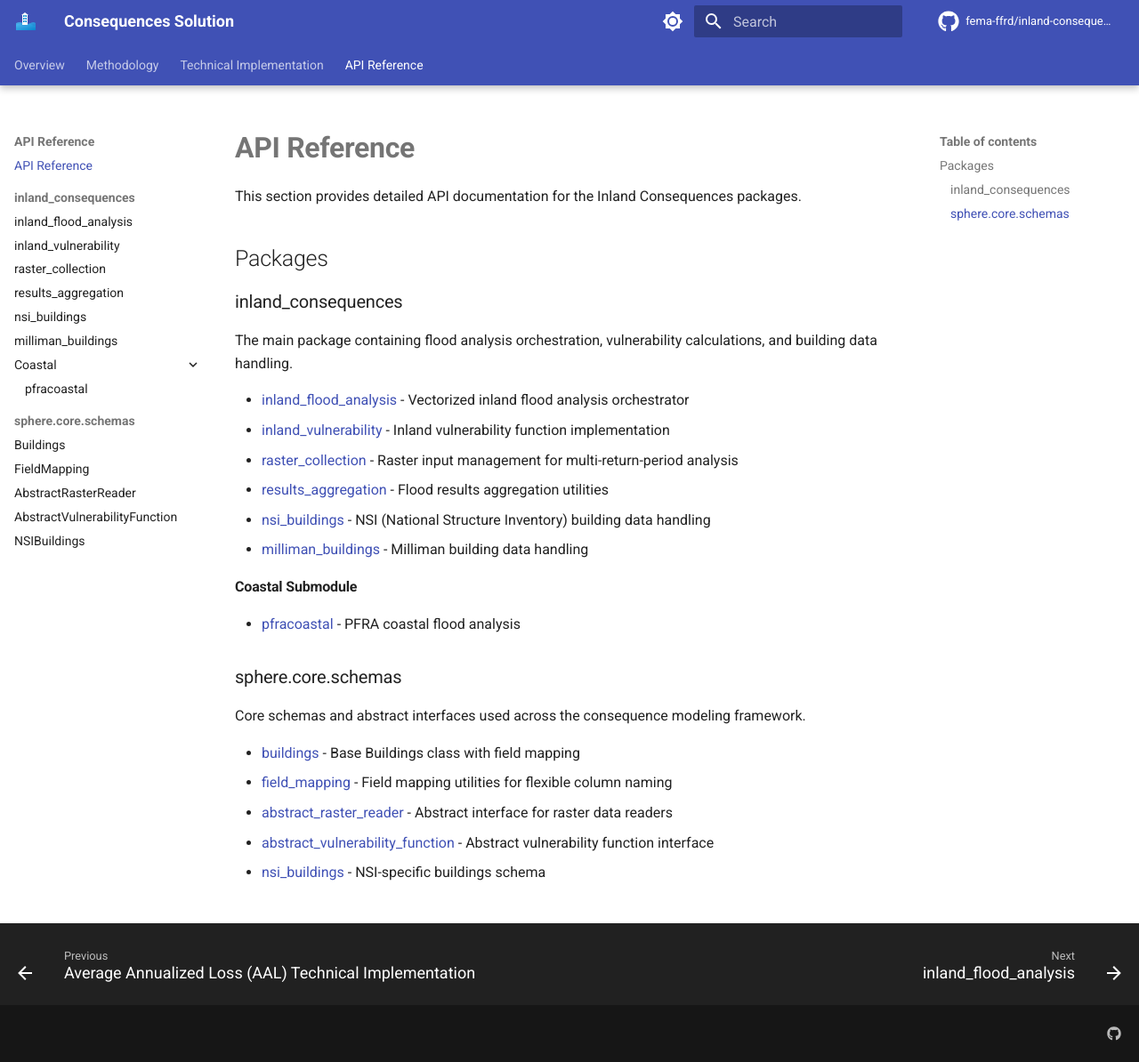
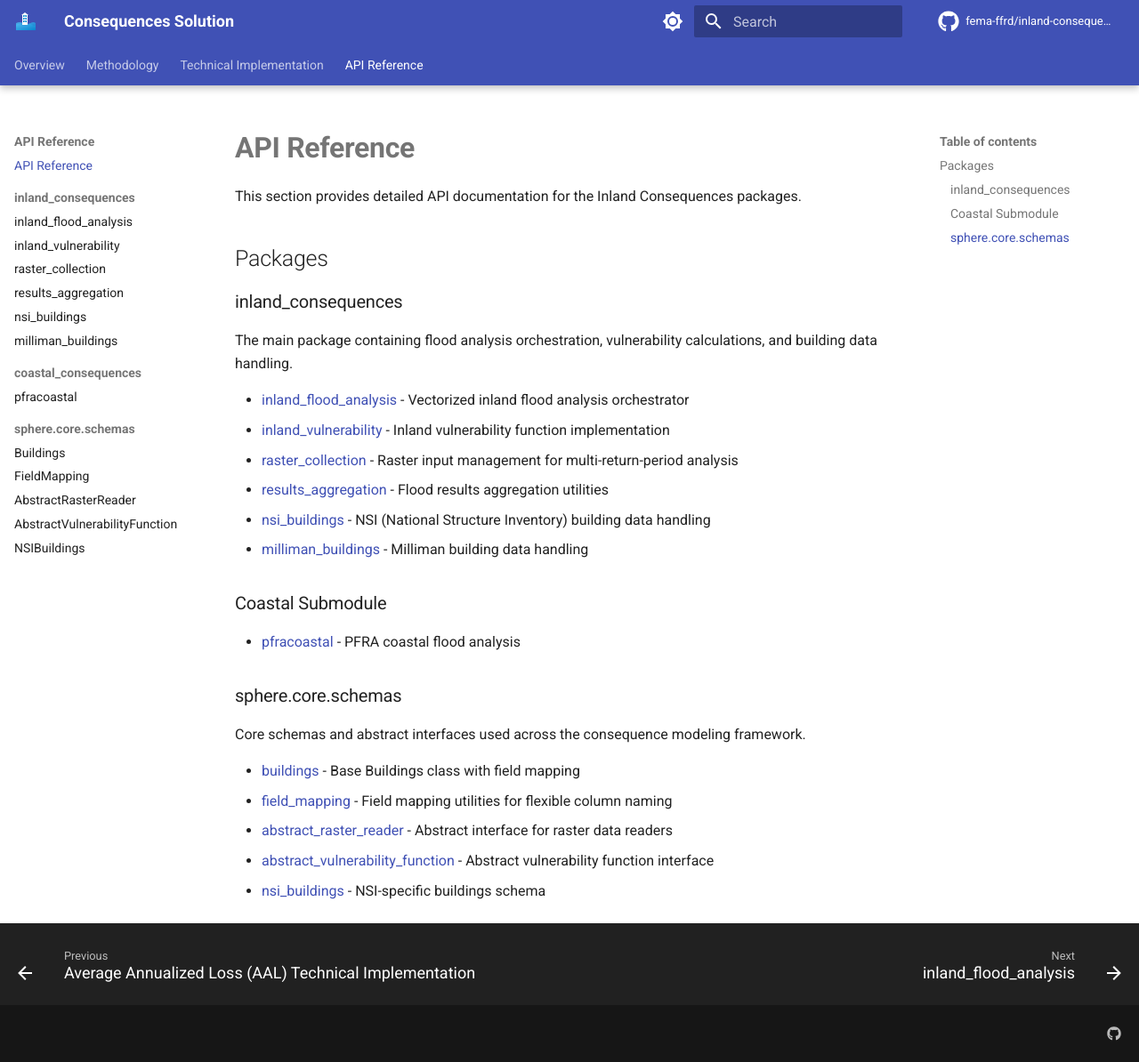
Before and after one commit to fema-ffrd/inland-consequences, an MkDocs documentation site: the page built from docs/api/index.md, in a window 1280 px wide and 1194 px high. Shown: the whole window at 89% size. Built offline with MkDocs 1.6.1 and Material for MkDocs 9.7.7, drawn with Linux system fonts in a browser that asks for light colours; comment, search, counter and statistics services are not loaded.

Commit message:
updated mkdocs to incorporate coastal api docs the same format as inland api docs

```diff
--- a/docs/api/index.md
+++ b/docs/api/index.md
@@ -15,7 +15,7 @@ The main package containing flood analysis orchestration, vulnerability calculat
 - [nsi_buildings](inland_consequences/nsi_buildings.md) - NSI (National Structure Inventory) building data handling
 - [milliman_buildings](inland_consequences/milliman_buildings.md) - Milliman building data handling
 
-#### Coastal Submodule
+### Coastal Submodule
 
 - [pfracoastal](inland_consequences/coastal/pfracoastal.md) - PFRA coastal flood analysis
 
--- a/mkdocs.yml
+++ b/mkdocs.yml
@@ -117,8 +117,8 @@ nav:
       - api/inland_consequences/results_aggregation.md
       - api/inland_consequences/nsi_buildings.md
       - api/inland_consequences/milliman_buildings.md
-      - Coastal:
-        - api/inland_consequences/coastal/pfracoastal.md
+    - coastal_consequences:
+      - api/inland_consequences/coastal/pfracoastal.md
     - sphere.core.schemas:
       - api/sphere_core/buildings.md
       - api/sphere_core/field_mapping.md
```
